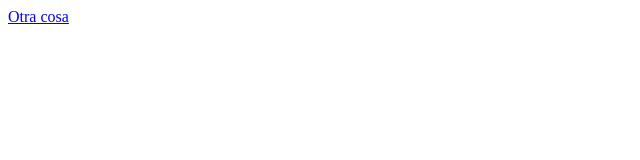
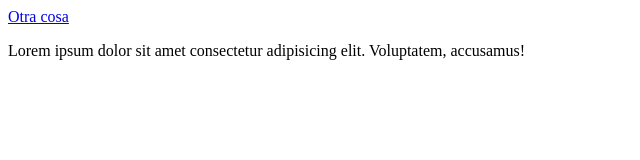
Before and after one commit to spinon1/G18Class, a plain HTML site: page index.html in a window 1280 px wide. Shown: the whole page, without its empty margins (0-640 px from the left). Drawn offline with Linux system fonts and the light colour scheme.

Commit message:
segundo branch

```diff
--- a/index.html
+++ b/index.html
@@ -9,4 +9,7 @@
 <body>
     <a href="#">Otra cosa</a>
 </body>
+<footer>
+    <p>Lorem ipsum dolor sit amet consectetur adipisicing elit. Voluptatem, accusamus!</p>
+</footer>
 </html>
```
